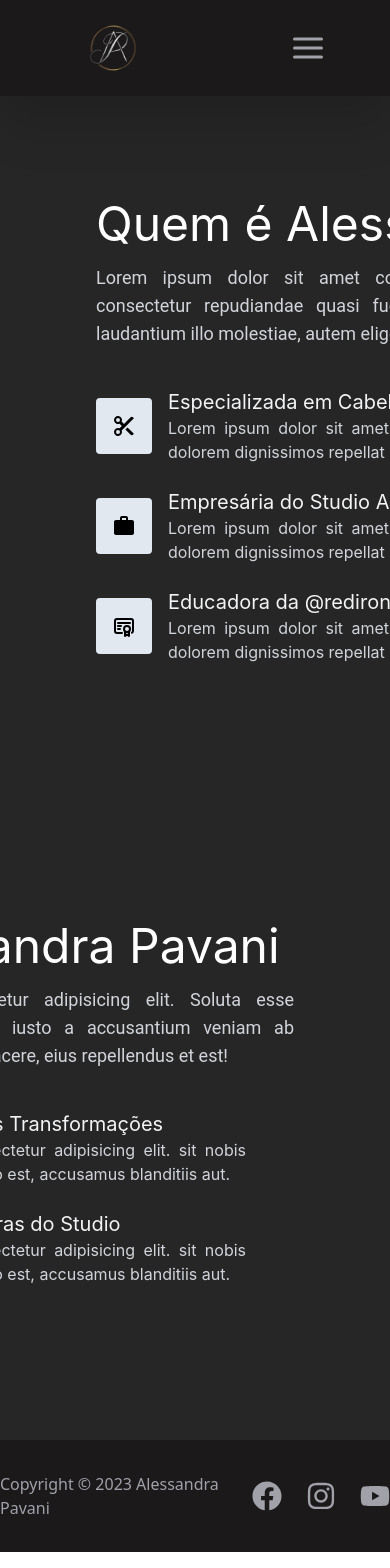
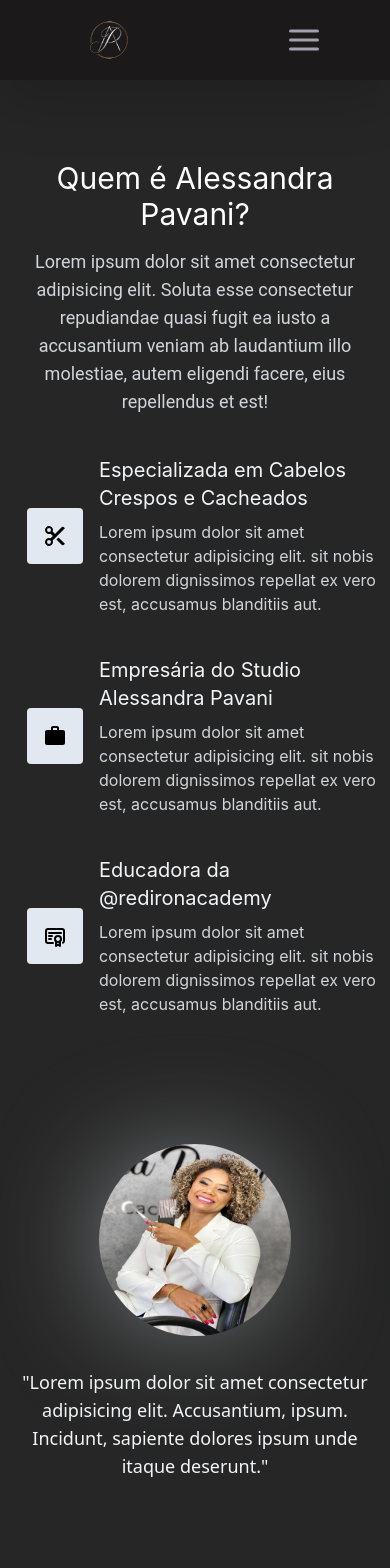
Before and after one commit to PavaniTiago/alessadraPavani, a React (Vite) app: page /sobre in a window 390 px wide. Shown: the top 1568 px of the page. Built offline with nearby package versions, Linux system fonts and the light colour scheme.

Commit message:
add responsive screen on mobile

```diff
--- a/src/App.jsx
+++ b/src/App.jsx
@@ -8,7 +8,7 @@
     <BrowserRouter>
       <div className='w-[100%] h-[100%] flex flex-col-reverse  overflow-y-hidden overflow-x-hidden scroll-smooth '>
           <Rotas/>
-          <div>
+          <div className=''>
             <Nav />
           </div>
 
--- a/src/components/Footer.jsx
+++ b/src/components/Footer.jsx
@@ -7,11 +7,11 @@
         <div className='flex flex-end bg-[#1B191A] w-full h-28'>
           <div className='flex flex-row gap-6 justify-center w-full items-center'>
             <div className='text-zinc-400'>
-              <p>Copyright © 2023 Alessandra Pavani</p>
+              <p>© 2023 Alessandra Pavani</p>
             </div>
-            <a href="https://www.facebook.com/StudioAlessandraPavani" target="_blank" className='hover:text-slate-200 text-3xl text-zinc-400 transition-colors'><FaFacebook /></a>
-            <a href="https://www.instagram.com/studioalessandrapavani/" target="_blank" className='hover:text-slate-200 text-3xl text-zinc-400 transition-colors'><FaInstagram/></a>
-            <a href="https://www.youtube.com/@alessandrapavani5485" target="_blank" className='hover:text-slate-200 text-3xl text-zinc-400 transition-colors'><FaYoutube/></a>
+            <a href="https://www.facebook.com/StudioAlessandraPavani" target="_blank" className='hover:text-slate-200 md:text-3xl xsm:text-2xl text-zinc-400 transition-colors'><FaFacebook /></a>
+            <a href="https://www.instagram.com/studioalessandrapavani/" target="_blank" className='hover:text-slate-200 md:text-3xl xsm:text-2xl text-zinc-400 transition-colors'><FaInstagram/></a>
+            <a href="https://www.youtube.com/@alessandrapavani5485" target="_blank" className='hover:text-slate-200 md:text-3xl xsm:text-2xl text-zinc-400 transition-colors'><FaYoutube/></a>
           </div>
         </div>
   )
--- a/src/components/Nav.jsx
+++ b/src/components/Nav.jsx
@@ -15,13 +15,13 @@
   ];
 
   return (
-    <nav className='flex flex-row w-full md:h-32 xsm:h-24 bg-[#1B191A] items-center pb-2 justify-around font-roboto drop-shadow-2xl '>
-            <img className='md:w-[8rem] xsm:w-[6rem] mt-2' src="/src/assets/logo.jpg" alt="" />
-          <ul className={`md:flex md:items-center md:pb-0  z-[-1] md:static absolute bg-[#1B191A] md:z-auto text-center w-full md:w-auto md:pl-0 pl-9 transition-all duration-500 ease-in ${open ? 'top-24':'top-[-490px]'}`}>
+    <nav className='flex flex-row w-full md:h-32 xsm:h-20 bg-[#1B191A] items-center pb-2 justify-around font-roboto drop-shadow-2xl '>
+            <img className='md:w-[8rem] xsm:w-[5rem] mt-2' src="/src/assets/logo.jpg" alt="" />
+          <ul className={`md:flex md:items-center md:pb-0 z-[-1] shadow-2xl md:static absolute bg-[#1B191A] md:z-auto text-center w-full md:w-auto md:pl-0 transition-all duration-500 ease-in ${open ? 'top-20':'top-[-490px]'}`}>
             {
           Links.map((link)=>(
-            <div key={link.name} className='md:ml-8  text-xl md:my-0 my-7'>
-              <Link to={link.link} className='text-gray-500  hover:text-gray-200 transition-colors md:ml-8 text-xl md:my-0 my-7'>{link.name}</Link>
+            <div key={link.name} className='md:ml-8 text-xl md:my-0 my-10'>
+              <Link to={link.link} className='text-gray-500  hover:text-gray-200 transition-colors md:ml-8 text-xl md:my-0'>{link.name}</Link>
             </div>
           ))
         }
@@ -30,9 +30,9 @@
             hover:text-gray-200 hover:border-gray-200 transition ease-in-out hover:scale-y-105 hover:scale-x-105 duration-200 md:flex items-center justify-center'
             href='https://linktr.ee/Alessandra_pavani' target="_blank"
             >Contate-nos</a>
-            <div onClick={()=>setOpen(!open)} className='text-4xl md:hidden hover:text-slate-200 text-zinc-400 cursor-pointer transition-colors mt-2'>
+            <button onClick={()=>setOpen(!open)} className='text-4xl md:hidden hover:text-slate-200 text-zinc-400 cursor-pointer transition-colors mt-2'>
               {open ? <MdClose /> : <FiMenu />}
-            </div>
+            </button>
     </nav>
   )
 }
--- a/src/pages/sobre/BottomSection.jsx
+++ b/src/pages/sobre/BottomSection.jsx
@@ -14,33 +14,33 @@
       }, [])
 
   return (
-    <div className='flex flex-col font-inter p-24 3xl:p-28' data-aos="fade-left">
+    <div className='flex flex-col font-inter md:p-24 pt-24 md:pt-4 3xl:p-28' data-aos="fade-left">
 
-        <div className='flex flex-col w-[40rem] h-[30rem] justify-center 3xl:w-[50rem] 3xl:h-[35rem]'>
-            <h2 className='text-white text-5xl pb-4 3xl:text-6xl'>O Studio Alessandra Pavani</h2>
-            <p className='text-gray-300 text-lg 3xl:text-xl font-roboto text-justify'>Lorem ipsum dolor sit amet consectetur adipisicing elit.
+        <div className='flex flex-col md:w-[40rem] md:h-[30rem] h-fit w-[21rem] justify-center 3xl:w-[50rem] 3xl:h-[35rem]'>
+            <h2 className='text-white text-center md:text-left md:text-5xl text-3xl pb-4 3xl:text-6xl'>O Studio Alessandra Pavani</h2>
+            <p className='text-gray-300  text-center md:text-left text-lg md:text-lg 3xl:text-xl font-roboto'>Lorem ipsum dolor sit amet consectetur adipisicing elit.
             Soluta esse consectetur repudiandae quasi fugit ea iusto a accusantium veniam ab laudantium illo molestiae,
             autem eligendi facere, eius repellendus et est!
             </p>
 
-            <div className='flex flex-row w-[37rem] items-center pt-10 3xl:w-[40rem]'>
-                <div className='bg-slate-200 rounded h-14 flex items-center justify-center p-4'>
+            <div className='flex flex-row md:w-[37rem] w-[22rem] items-center pt-10 3xl:w-[40rem]'>
+                <div className='bg-slate-200 rounded flex items-center justify-center p-4'>
                     <RiScissorsFill className='text-2xl'/>
                 </div>
                 <div className='flex flex-col ml-4'>
                     <h2 className='text-gray-100 text-xl 3xl:text-2xl'>Há 14 anos trazendo incriveis Transformações</h2>
-                    <p className='text-justify text-gray-300 3xl:text-lg'>Lorem ipsum dolor sit amet consectetur adipisicing elit.
+                    <p className='md:text-justify text-gray-300 3xl:text-lg pt-2'>Lorem ipsum dolor sit amet consectetur adipisicing elit.
                     sit nobis dolorem dignissimos repellat ex vero est, accusamus blanditiis aut.
                     </p>
                 </div>
             </div>
-            <div className='flex flex-row w-[37rem] items-center pt-6 3xl:w-[40rem]'>
-                <div className='bg-slate-200 rounded h-14 flex items-center justify-center p-4'>
+            <div className='flex flex-row md:w-[37rem] w-[22rem] items-center pt-10 3xl:w-[40rem]'>
+                <div className='bg-slate-200 rounded flex items-center justify-center p-4'>
                     <MdWork className='text-2xl'/>
                 </div>
                 <div className='flex flex-col ml-4'>
                     <h2 className='text-gray-100 text-xl 3xl:text-2xl'>Constante Evolução e melhoras do Studio</h2>
-                    <p className='text-justify text-gray-300 3xl:text-lg'>Lorem ipsum dolor sit amet consectetur adipisicing elit.
+                    <p className='md:text-justify text-gray-300 3xl:text-lg pt-2'>Lorem ipsum dolor sit amet consectetur adipisicing elit.
                     sit nobis dolorem dignissimos repellat ex vero est, accusamus blanditiis aut.
                     </p>
                 </div>
--- a/src/pages/sobre/Header.jsx
+++ b/src/pages/sobre/Header.jsx
@@ -14,44 +14,46 @@
       }, [])
 
   return (
-    <div className='flex flex-col font-inter p-24 3xl:pt-40 3xl:p-28' data-aos="fade-right">
+    <div className='flex flex-col font-inter md:p-24 pt-20 3xl:pt-40 3xl:p-28' data-aos="fade-right">
 
-        <div className='flex flex-col w-[40rem] h-[30rem] justify-center 3xl:w-[50rem] 3xl:h-[35rem]'>
-            <h2 className='text-white text-5xl pb-4 3xl:text-6xl'>Quem é Alessandra Pavani?</h2>
-            <p className='text-gray-300 text-lg 3xl:text-xl font-roboto text-justify'>Lorem ipsum dolor sit amet consectetur adipisicing elit.
+        <div className='flex flex-col md:w-[40rem] md:h-[30rem] h-fit w-[21rem] justify-center 3xl:w-[50rem] 3xl:h-[35rem]'>
+            <h2 className='text-white text-center md:text-left md:text-5xl text-3xl pb-4 3xl:text-6xl'>Quem é Alessandra Pavani?</h2>
+            <p className='text-gray-300  text-center md:text-left text-lg md:text-lg 3xl:text-xl font-roboto'>Lorem ipsum dolor sit amet consectetur adipisicing elit.
             Soluta esse consectetur repudiandae quasi fugit ea iusto a accusantium veniam ab laudantium illo molestiae,
             autem eligendi facere, eius repellendus et est!
             </p>
 
-            <div className='flex flex-row w-[37rem] items-center pt-10 3xl:w-[40rem]'>
-                <div className='bg-slate-200 rounded h-14 flex items-center justify-center p-4'>
+            <div className='flex flex-row md:w-[37rem] w-[22rem] items-center pt-10 3xl:w-[40rem]'>
+                <div className='bg-slate-200 rounded flex items-center justify-center p-4'>
                     <RiScissorsFill className='text-2xl'/>
                 </div>
                 <div className='flex flex-col ml-4'>
                     <h2 className='text-gray-100 text-xl 3xl:text-2xl'>Especializada em Cabelos Crespos e Cacheados</h2>
-                    <p className='text-justify text-gray-300 3xl:text-lg'>Lorem ipsum dolor sit amet consectetur adipisicing elit.
+                    <p className='md:text-justify text-gray-300 3xl:text-lg pt-2'>Lorem ipsum dolor sit amet consectetur adipisicing elit.
                     sit nobis dolorem dignissimos repellat ex vero est, accusamus blanditiis aut.
                     </p>
                 </div>
             </div>
-            <div className='flex flex-row w-[37rem] items-center pt-6 3xl:w-[40rem]'>
-                <div className='bg-slate-200 rounded h-14 flex items-center justify-center p-4'>
+
+            <div className='flex flex-row md:w-[37rem] w-[22rem] items-center pt-10 3xl:w-[40rem]'>
+                <div className='bg-slate-200 rounded flex items-center justify-center p-4'>
                     <MdWork className='text-2xl'/>
                 </div>
                 <div className='flex flex-col ml-4'>
                     <h2 className='text-gray-100 text-xl 3xl:text-2xl'>Empresária do Studio Alessandra Pavani</h2>
-                    <p className='text-justify text-gray-300 3xl:text-lg'>Lorem ipsum dolor sit amet consectetur adipisicing elit.
+                    <p className='md:text-justify text-gray-300 3xl:text-lg pt-2'>Lorem ipsum dolor sit amet consectetur adipisicing elit.
                     sit nobis dolorem dignissimos repellat ex vero est, accusamus blanditiis aut.
                     </p>
                 </div>
             </div>
-            <div className='flex flex-row w-[37rem] items-center pt-6 3xl:w-[40rem]'>
-                <div className='bg-slate-200 rounded h-14 flex items-center justify-center p-4'>
+
+            <div className='flex flex-row md:w-[37rem] w-[22rem] items-center pt-10 3xl:w-[40rem]'>
+                <div className='bg-slate-200 rounded flex items-center justify-center p-4'>
                     <TbCertificate className='text-2xl'/>
                 </div>
                 <div className='flex flex-col ml-4'>
                     <h2 className='text-gray-100 text-xl 3xl:text-2xl'>Educadora da <a href='https://www.instagram.com/redironacademy/' target="_blank" className='hover:underline hover:text-white transition-colors'  >@redironacademy</a></h2>
-                    <p className='text-justify text-gray-300 3xl:text-lg'>Lorem ipsum dolor sit amet consectetur adipisicing elit.
+                    <p className='md:text-justify text-gray-300 3xl:text-lg pt-2'>Lorem ipsum dolor sit amet consectetur adipisicing elit.
                     sit nobis dolorem dignissimos repellat ex vero est, accusamus blanditiis aut.
                     </p>
                 </div>
--- a/src/pages/sobre/LeftSection.jsx
+++ b/src/pages/sobre/LeftSection.jsx
@@ -10,13 +10,13 @@
   }, [])
 
   return (
-    <div className='h-[27rem] w-[25rem] pt-8'>
-        <div className='flex flex-col items-center gap-8 absolute w-[28rem] h-fit z-10'>
-            <img src={props.img} className='w-[15rem] h-[15rem] rounded-full 3xl:w-[18rem] 3xl:h-[18rem]' />
-            <p className='text-gray-100 text-xl text-center'>"Lorem ipsum dolor sit amet consectetur adipisicing elit. Accusantium, ipsum. Incidunt,
+    <div className='h-[27rem] w-[25rem] md:pt-8 xsm:mt-32 md:mt-0'>
+        <div className='flex flex-col items-center gap-8 absolute md:w-[28rem] h-fit z-10'>
+            <img src={props.img} className='md:w-[15rem] md:h-[15rem] w-[12rem] h-[12rem] rounded-full 3xl:w-[18rem] 3xl:h-[18rem]' />
+            <p className='text-gray-100 md:text-xl text-lg text-center px-6'>"Lorem ipsum dolor sit amet consectetur adipisicing elit. Accusantium, ipsum. Incidunt,
             sapiente dolores ipsum unde itaque deserunt."</p>
         </div>
-        <div className='relative bg-gray-300 rounded-full w-[14rem] h-[13rem] blur-3xl 3xl:left-28 3xl:top-8 left-28 top-4'></div>
+        <div className='relative bg-gray-300 rounded-full md:w-[14rem] w-[8rem] h-[8rem] md:h-[13rem] blur-3xl 3xl:left-28 3xl:top-8 md:left-28 left-[8rem] top-[2rem] md:top-4'></div>
     </div>
   )
 }
--- a/src/pages/sobre/Sobre.jsx
+++ b/src/pages/sobre/Sobre.jsx
@@ -19,17 +19,17 @@
   return (
     <div className='w-[100%] h-[100%] bg-neutral-800'>
 
-      <div className='flex flex-row items-center'>
+      <div className='flex md:flex-row xsm:flex-col items-center'>
         <div className='flex w-fit'>
           <Header />
         </div>
 
-        <div className='flex w-full justify-center' data-aos="fade-left">
+        <div className='flex md:w-full justify-center' data-aos="fade-left">
             <LeftSection img="/src/assets/headerImg.jpg"/>
         </div>
       </div>
 
-      <div className='flex flex-row-reverse items-center'>
+      <div className='flex md:flex-row-reverse xsm:flex-col items-center'>
         <div className='flex w-fit'>
           <BottomSection />
         </div>
```
Also changed, not shown: src/components/Header.jsx (+4 -4 lines), src/pages/studio/Header.jsx (+14 -14 lines).
